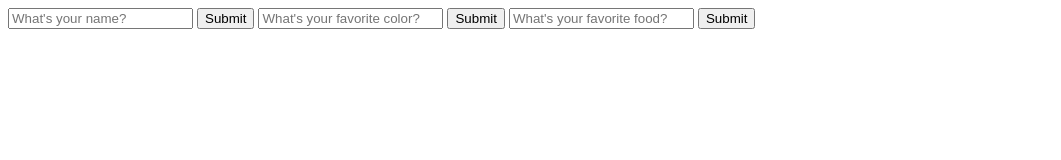
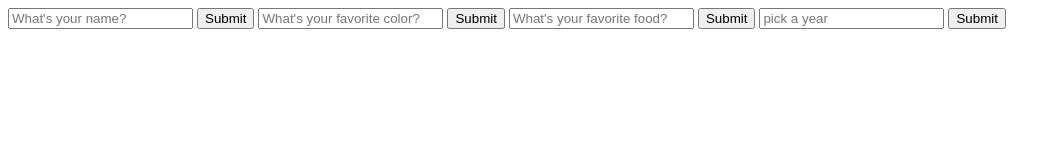
Before and after one commit to BeyonceM/Page-Title-1, a plain HTML site: page index.html in a window 1280 px wide. Shown: the whole page, without its empty margins (0-1061 px from the left). Drawn offline with Linux system fonts and the light colour scheme.

Commit message:
Created using Popcode: https://popcode.org

```diff
--- a/index.html
+++ b/index.html
@@ -9,6 +9,8 @@
           <input class="color" placeholder="What's your favorite color?">     <button>Submit</button>
             <input class="food" placeholder="What's your favorite food?">
         <button>Submit</button>
+          <input class="year" placeholder="pick a year">
+        <button>Submit</button>
 
         <p></p>
     </body>
```
